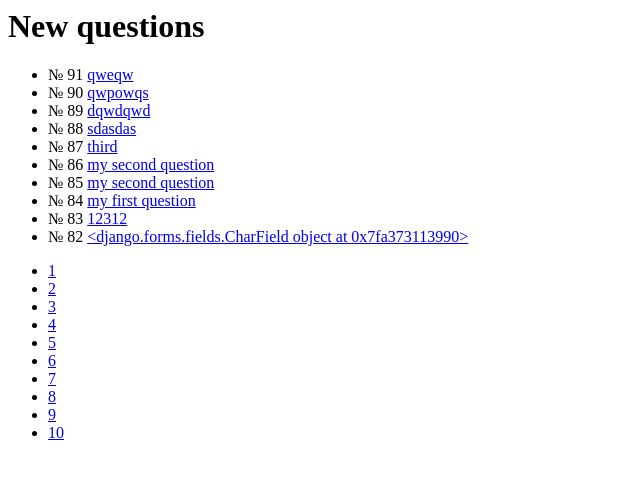
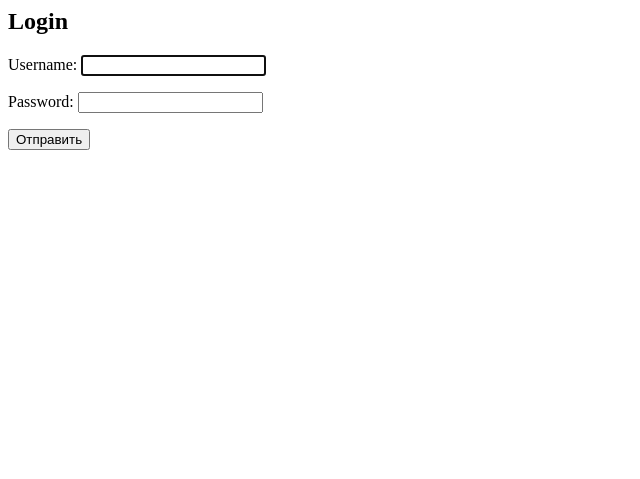
Before and after one commit to ghostforpy/stepik, a Django app: page /login/ in a window 1280 px wide. Shown: the top 479 px of the page, without its empty margins (0-640 px from the left). Run offline with Django 3.2, Linux system fonts and the light colour scheme; data comes from the database, SQL or seed files in the repository; both versions use the stored data as it was after the commit.

Commit message:
login/logout done

```diff
--- a/ask/ask/urls.py
+++ b/ask/ask/urls.py
@@ -20,8 +20,9 @@ from qa import views
 urlpatterns = [
     url(r'^admin/', admin.site.urls),
     url(r'^', include('qa.urls')),
-    url(r'^login/', include('qa.urls')),
-    url(r'^signup/', include('qa.urls')),
+    url(r'^login/', views.qa_login, name='qa_login'),
+    url(r'^logout/', views.logout_view, name='logout'),
+    url(r'^signup/', views.signup, name='signup'),
     url(r'^question/', include('qa.urls')),
     #url(r'^question/(\d+)/', views.test),
     url(r'ask/', views.ask, name='ask'),
--- a/ask/qa/forms.py
+++ b/ask/qa/forms.py
@@ -4,6 +4,7 @@ from django import forms
 class AskForm(forms.Form):
     title = forms.CharField(max_length=100)
     text = forms.CharField(widget=forms.Textarea)
+    author = forms.CharField()
     def cleaned_data(self):
         pass
         return 1
@@ -14,3 +15,4 @@ class AnswerForm(forms.Form):
     text = forms.CharField(widget=forms.Textarea)
 #    question = forms.CharField(widget=forms.Textarea)
     question = forms.IntegerField()
+    author = forms.CharField()
--- a/ask/qa/templates/qa/ask_question.html
+++ b/ask/qa/templates/qa/ask_question.html
@@ -1,3 +1,9 @@
+{% if user.is_authenticated %}
+    <p>Welcome, {{ user.username }}. Thanks for logging in.<a href="/logout">Logout.</a></p>
+{% else %}
+    <p>Welcome, new user. Please <a href= "/login/">log in.</a></p>
+{% endif %}
+
 <h1>Plese, type your question</h1>
 
 <form action="{{ url }}" method="post">
--- /dev/null
+++ b/ask/qa/templates/qa/login.html
@@ -0,0 +1,9 @@
+{% if errors %}
+	<p>{{errors}}</p>
+{% endif %}
+<h2>Login</h2>
+<form method="post">
+{% csrf_token %}
+{{ form.as_p }}
+<button type="submit">Отправить</button>
+</form>
--- a/ask/qa/templates/qa/question_new.html
+++ b/ask/qa/templates/qa/question_new.html
@@ -1,3 +1,9 @@
+{% if user.is_authenticated %}
+    <p>Welcome, {{ user.username }}. Thanks for logging in.<a href="/logout">Logout.</a></p>
+{% else %}
+    <p>Welcome, new user. Please <a href= "/login/">log in.</a></p>
+{% endif %}
+
 <h1>New questions</h1>
 <ul>
 {% for question in questions%}
--- a/ask/qa/templates/qa/question_popular.html
+++ b/ask/qa/templates/qa/question_popular.html
@@ -1,3 +1,9 @@
+{% if user.is_authenticated %}
+    <p>Welcome, {{ user.username }}. Thanks for logging in.<a href="/logout">Logout.</a></p>
+{% else %}
+    <p>Welcome, new user. Please <a href= "/login/">log in.</a></p>
+{% endif %}
+
 <h1>Most popular questions</h1>
 <ul>
 {% for question in questions%}
--- /dev/null
+++ b/ask/qa/templates/qa/signup.html
@@ -0,0 +1,6 @@
+<h2>Registration</h2>
+<form method="post">
+{% csrf_token %}
+{{ form.as_p }}
+<button type="submit">Отправить</button>
+</form>
--- a/ask/qa/views.py
+++ b/ask/qa/views.py
@@ -7,9 +7,11 @@ from django.http import HttpResponse, Http404, HttpResponseRedirect
 from qa.models import Question, Answer
 from django.core.paginator import Paginator
 from django.core.urlresolvers import reverse
+from django.contrib.auth.models import User
+from django.contrib.auth.forms import UserCreationForm, AuthenticationForm
+from django.contrib.auth import authenticate, login, logout
 from qa.forms import AskForm, AnswerForm
 
-#@require_GET
 def question_details(request, id):
     if request.method == 'GET':
         question = get_object_or_404(Question, id=id)
@@ -23,16 +25,19 @@ def question_details(request, id):
             'question' : question,
             'answers' : answers,
             'form' : form,
-            'url' : url_answer
+            'url' : url_answer,
+	    'user' : request.user,
         })
-    if request.method == 'POST':
+    if request.method == 'POST' and request.user.is_authenticated():
         form = AnswerForm(request.POST)
         if form.is_valid():
             ans = Answer()
-            ans.save_data(form, 1, id)
+            ans.save_data(form, request.user.id, id)
             return HttpResponseRedirect(reverse(question_details, args=(id,)))
         else:
             return HttpResponse('OK')
+    else:
+	return HttpResponseRedirect(reverse(qa_login, ))
 
 @require_GET
 def popular(request, *args, **kwargs):
@@ -49,6 +54,7 @@ def popular(request, *args, **kwargs):
         'paginator' : paginator,
         'page' : page,
         'baseurl' : baseurl,
+	'user' : request.user,
     })
 
 @require_GET
@@ -64,6 +70,7 @@ def question_new(request, *args, **kwargs):
 	'paginator' : paginator,
 	'page' : page,
 	'baseurl' : baseurl,
+	'user' : request.user,
     })
 
 
@@ -72,12 +79,61 @@ def ask(request, *args, **kwargs):
         form = AskForm()
         url_ask=reverse(ask)
         return render(request, 'qa/ask_question.html', {
-        'form' : form,
-        'url' : url_ask,
-        })
-    if request.method == 'POST':
+    		'form' : form,
+    		'url' : url_ask,
+		'user' : request.user,
+    		})
+
+    if request.method == 'POST' and request.user.is_authenticated():
         form = AskForm(request.POST)
         if form.is_valid():
             que = Question()
-            save_id = que.save_data(form, 1)
+            save_id = que.save_data(form, request.user.id)
             return HttpResponseRedirect(reverse(question_details, args=(save_id,)))
+    else:
+	return HttpResponseRedirect(reverse(qa_login, ))
+
+def signup(request, *args, **kwargs):
+    if request.method == 'GET':
+	form = UserCreationForm()
+	return render(request, 'qa/signup.html', {
+        'form' : form,
+        })
+    if request.method == 'POST':
+        form = UserCreationForm(request.POST)
+        if form.is_valid():
+	    user = User.objects.create_user(form.cleaned_data['username'], password=form.cleaned_data['password1'])
+	    user.save()
+	    user = authenticate(username=form.cleaned_data['username'], password=form.cleaned_data['password1'])
+	    login(request, user)
+            return HttpResponseRedirect(reverse(question_new,))
+	else:
+	    return HttpResponse('Not ok')
+
+
+def qa_login(request, *args, **kwargs):
+    if request.method == 'GET':
+	form = AuthenticationForm()
+	response=render(request, 'qa/login.html', {
+        'form' : form,
+        })
+	if request.META['HTTP_REFERER'][-6:] != 'login/':
+	    response.set_cookie('url_ref', request.META['HTTP_REFERER'])
+	return response
+
+    if request.method == 'POST':
+        form = AuthenticationForm(data=request.POST)
+	ref=request.COOKIES['url_ref'] if 'url_ref' in request.COOKIES else None
+	if form.is_valid():
+	    user = authenticate(username=form.cleaned_data['username'], password=form.cleaned_data['password'])
+	    if user is not None:
+		login(request, user)
+        	return HttpResponseRedirect(ref if ref else reverse(question_new,))
+	return render(request, 'qa/login.html', {
+    		'form' : form,
+		'errors' : 'Login/password is not correct. Try again.',
+    		})
+
+def logout_view(request):
+    logout(request)
+    return HttpResponseRedirect(request.META['HTTP_REFERER'])
```
Also changed, not shown: ask/qa/templates/qa/question_details.html (+8 -1 lines), ask/qa/templates/qa/question_details1.html (deleted, +0 -13 lines), ask/qa/templates/qa/question_details2.html (deleted, +0 -13 lines), ask/db.sqlite3, 4 other files.
